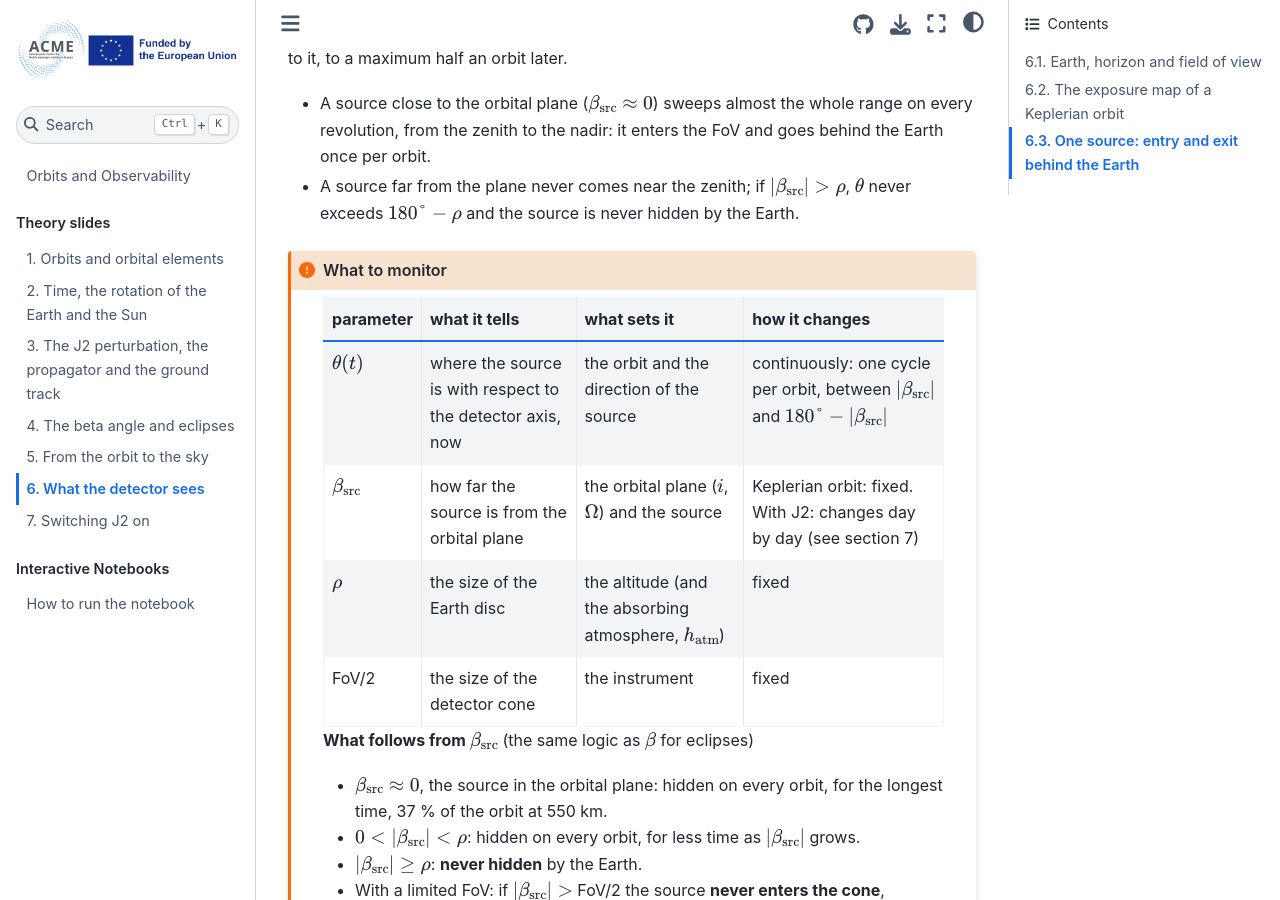
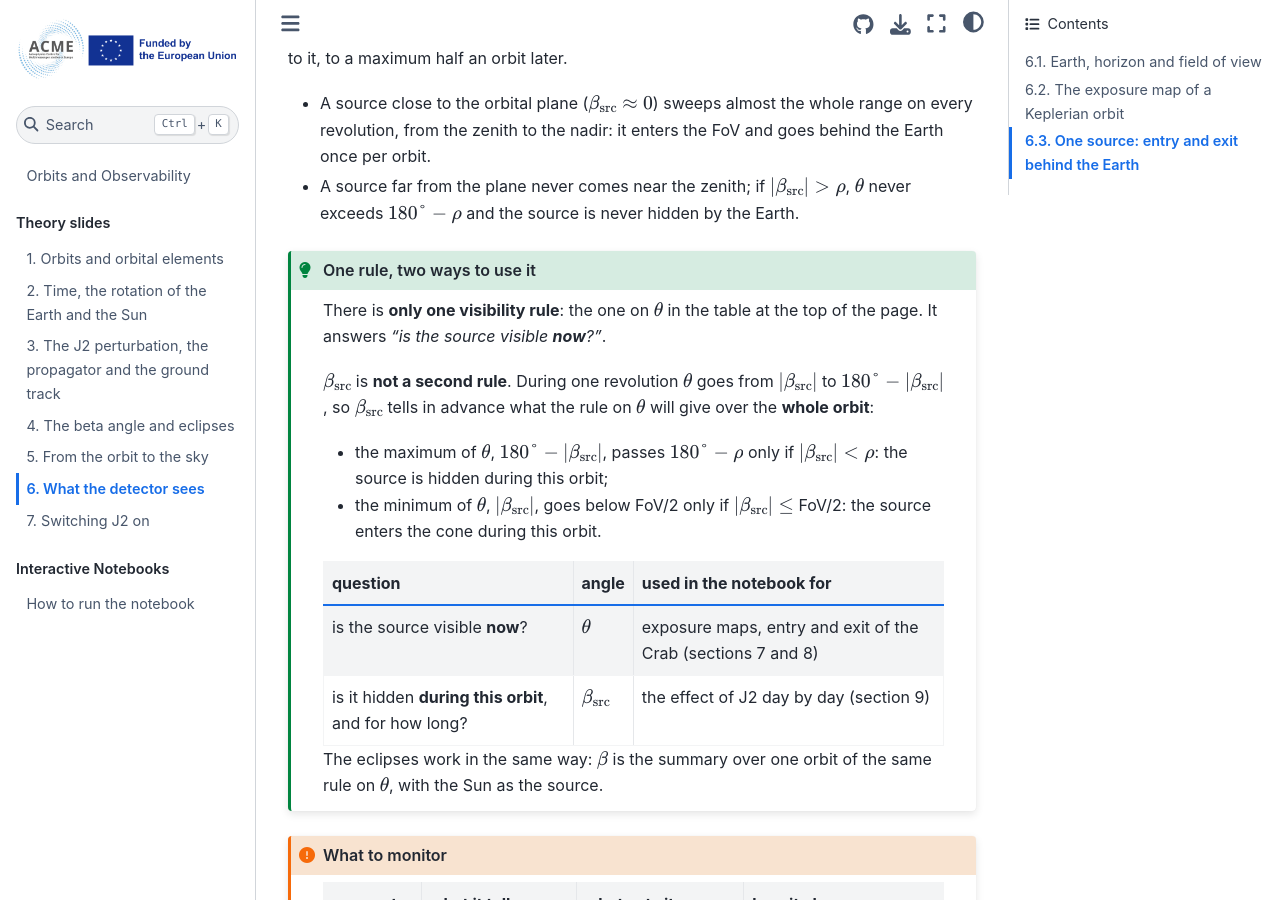
Before and after one commit to giuliofontanella0-jpg/acme-orbits-tutorial, a Jupyter Book: the page built from theory/06_exposure.md, in a window 1280 px wide and 900 px high, scrolled down 1717 px. Built offline with Jupyter Book 1.0.4 settings and Sphinx 7.4.7 and the Sphinx Book theme 1.1.4, drawn with Linux system fonts in a browser that asks for light colours; pages that are not in the unit, such as notebooks, are missing from menus.

Commit message:
Preview: one visibility rule (theta), beta and beta_src as its summary over one orbit
Co-Authored-By: Claude Opus 5.5 <noreply@anthropic.com>
Claude-Session: https://claude.ai/code/session_01HMudWrAh1o7BLbPRyk34mw

```diff
--- a/theory/06_exposure.md
+++ b/theory/06_exposure.md
@@ -59,6 +59,30 @@ closest to it, to a maximum half an orbit later.
   goes behind the Earth once per orbit.
 - A source far from the plane never comes near the zenith; if $|\beta_\mathrm{src}| > \rho$,
   $\theta$ never exceeds $180° - \rho$ and the source is never hidden by the Earth.
+
+:::{admonition} One rule, two ways to use it
+:class: tip
+
+There is **only one visibility rule**: the one on $\theta$ in the table at the top of the
+page. It answers *"is the source visible **now**?"*.
+
+$\beta_\mathrm{src}$ is **not a second rule**. During one revolution $\theta$ goes from
+$|\beta_\mathrm{src}|$ to $180° - |\beta_\mathrm{src}|$, so $\beta_\mathrm{src}$ tells in
+advance what the rule on $\theta$ will give over the **whole orbit**:
+
+- the maximum of $\theta$, $180° - |\beta_\mathrm{src}|$, passes $180° - \rho$ only if
+  $|\beta_\mathrm{src}| < \rho$: the source is hidden during this orbit;
+- the minimum of $\theta$, $|\beta_\mathrm{src}|$, goes below FoV/2 only if
+  $|\beta_\mathrm{src}| \le$ FoV/2: the source enters the cone during this orbit.
+
+| question | angle | used in the notebook for |
+|---|---|---|
+| is the source visible **now**? | $\theta$ | exposure maps, entry and exit of the Crab (sections 7 and 8) |
+| is it hidden **during this orbit**, and for how long? | $\beta_\mathrm{src}$ | the effect of J2 day by day (section 9) |
+
+The eclipses work in the same way: $\beta$ is the summary over one orbit of the same rule
+on $\theta$, with the Sun as the source.
+:::
 
 :::{admonition} What to monitor
 :class: important
```
Also changed, not shown: theory/04_eclipses.md (+6 -0 lines).
